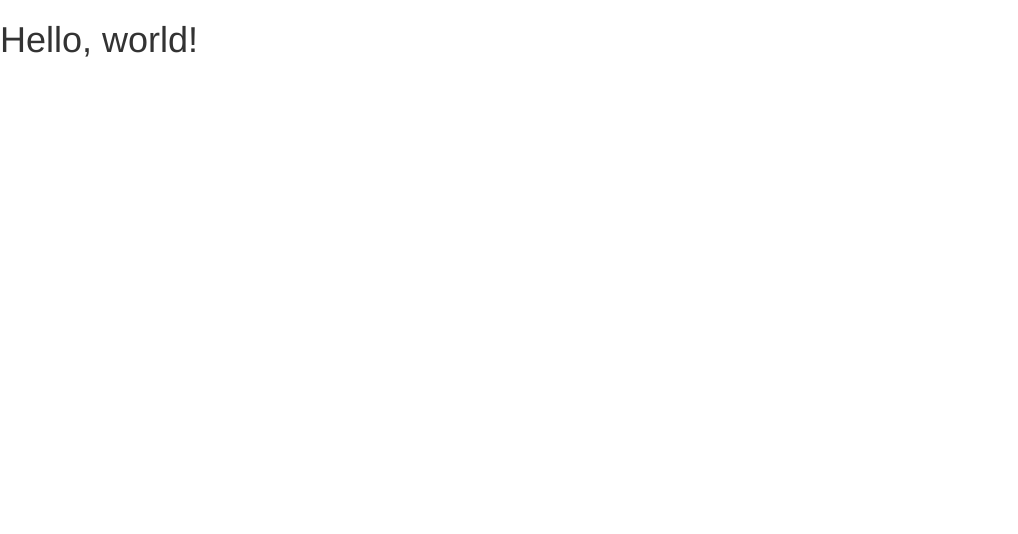
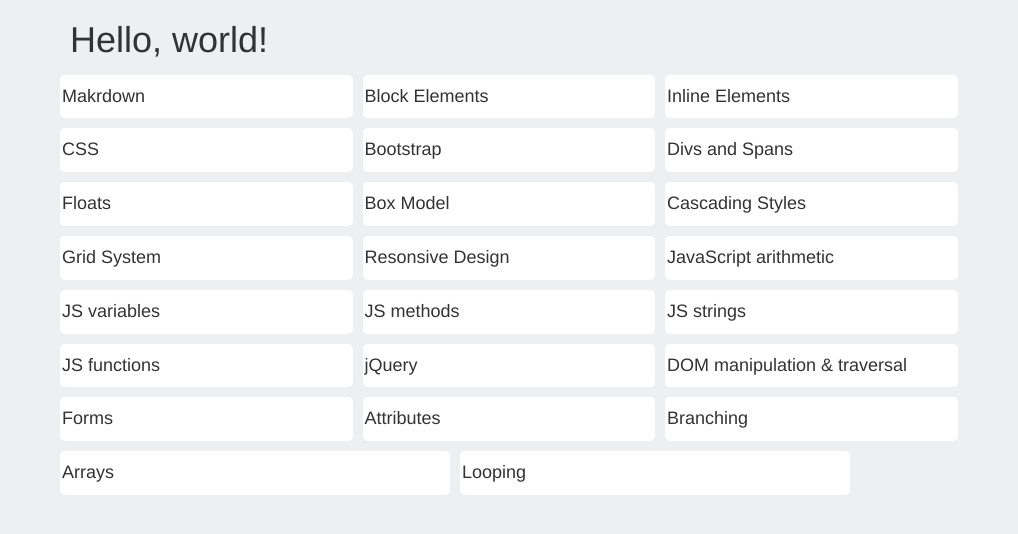
Before and after one commit to nlarion/wikiProject, a plain HTML site: page index.html in a window 1280 px wide. Shown: the whole page, without its empty margins (0-1018 px from the left). Drawn offline with nearby package versions, Linux system fonts and the light colour scheme.

Commit message:
Add content for index.html and some styling

```diff
--- a/css/styles.css
+++ b/css/styles.css
@@ -0,0 +1,12 @@
+body {
+  background-color: #edeff0;
+
+}
+
+
+.box{
+  background-color: white;
+  border-radius: 5px;
+  margin: 5px;
+  padding: 2px;
+}
--- a/index.html
+++ b/index.html
@@ -25,7 +25,104 @@
     <![endif]-->
   </head>
   <body>
-    <h1>Hello, world!</h1>
+    <div class="container">
+      <h1>Hello, world!</h1>
+
+      <div class="row">
+        <div class="col-sm-3 box">
+          <h4>Makrdown</h4>
+        </div>
+        <div class="col-sm-3 box">
+          <h4>Block Elements</h4>
+        </div>
+        <div class="col-sm-3 box">
+          <h4>Inline Elements</h4>
+        </div>
+      </div>
+
+      <div class="row">
+        <div class="col-sm-3 box">
+          <h4>CSS</h4>
+        </div>
+        <div class="col-sm-3 box">
+          <h4>Bootstrap</h4>
+        </div>
+        <div class="col-sm-3 box">
+          <h4>Divs and Spans</h4>
+        </div>
+      </div>
+
+      <div class="row">
+        <div class="col-sm-3 box">
+          <h4>Floats</h4>
+        </div>
+        <div class="col-sm-3 box">
+          <h4>Box Model</h4>
+        </div>
+        <div class="col-sm-3 box">
+          <h4>Cascading Styles</h4>
+        </div>
+      </div>
+
+      <div class="row">
+        <div class="col-sm-3 box">
+          <h4>Grid System</h4>
+        </div>
+        <div class="col-sm-3 box">
+          <h4>Resonsive Design</h4>
+        </div>
+        <div class="col-sm-3 box">
+          <h4>JavaScript arithmetic</h4>
+        </div>
+      </div>
+
+      <div class="row">
+        <div class="col-sm-3 box">
+          <h4>JS variables</h4>
+        </div>
+        <div class="col-sm-3 box">
+          <h4>JS methods</h4>
+        </div>
+        <div class="col-sm-3 box">
+          <h4>JS strings</h4>
+        </div>
+      </div>
+
+      <div class="row">
+        <div class="col-sm-3 box">
+          <h4>JS functions</h4>
+        </div>
+        <div class="col-sm-3 box">
+          <h4>jQuery</h4>
+        </div>
+        <div class="col-sm-3 box">
+          <h4>DOM manipulation &amp; traversal</h4>
+        </div>
+      </div>
+
+      <div class="row">
+        <div class="col-sm-3 box">
+          <h4>Forms</h4>
+        </div>
+        <div class="col-sm-3 box">
+          <h4>Attributes</h4>
+        </div>
+        <div class="col-sm-3 box">
+          <h4>Branching</h4>
+        </div>
+      </div>
+
+      <div class="row">
+        <div class="col-sm-4 box">
+          <h4>Arrays</h4>
+        </div>
+        <div class="col-sm-4 box">
+          <h4>Looping</h4>
+        </div>
+      </div>
+
+    </div>
+
 
 
     <!-- Include all compiled plugins (below), or include individual files as needed -->
--- a/js/scripts.js
+++ b/js/scripts.js
@@ -0,0 +1,6 @@
+$(document).ready(function() {
+
+
+
+
+});
```
